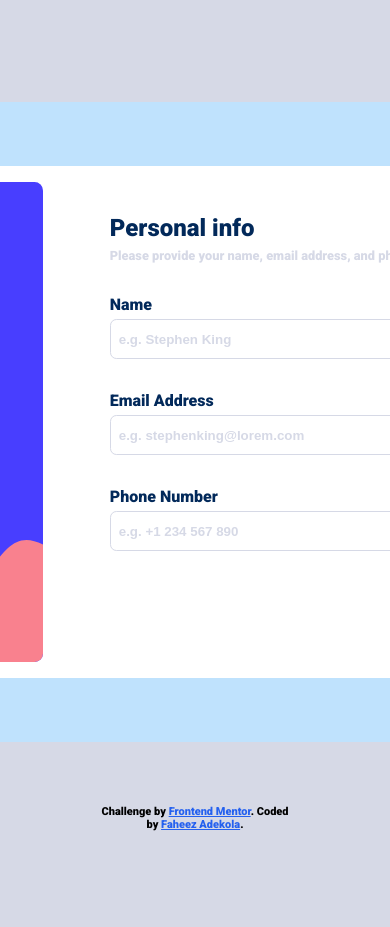
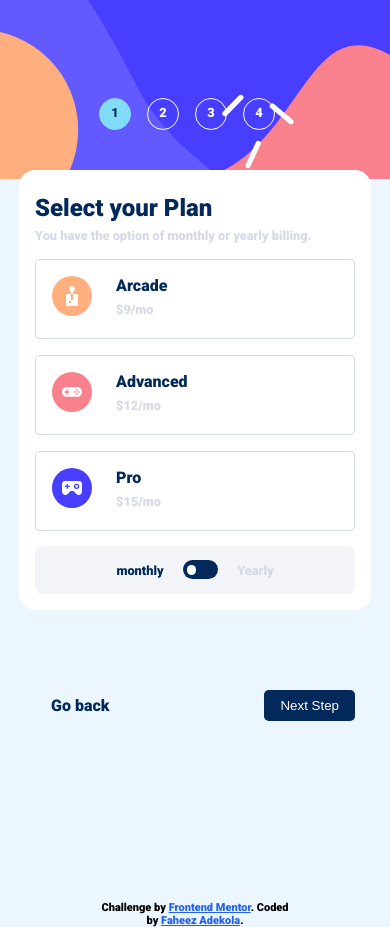
Before and after one commit to Kolahub/multi-step-form-main, a website: page index.html in a window 390 px wide. Before the commit the page ends 844 px from the top, so only its background shows below. Drawn offline with Linux system fonts and the light colour scheme.

Commit message:
mobile-design-completed

```diff
--- a/index.html
+++ b/index.html
@@ -38,7 +38,7 @@
         </div>
 
         <div class="aside">
-          <div class="aside__step--one">
+          <div class="aside__step--one hidden">
             <h2 class="heading_sec aside__step--one__heading">Personal info</h2>
           <p> Please provide your name, email address, and phone number.</p>
 
@@ -55,13 +55,17 @@
             <p class="aside__step--one__required hidden">this field is required</p>
             <input type="tel" class="aside__step--one__I input__log--tel" placeholder="e.g. +1 234 567 890">
           </form>
-
+            <div class="aside__footer">
+              <div class="aside__back">
+                &nbsp;
+              </div>
               <div class="aside__step--one__nextBoxPlan">
-            <button class="aside__step--one__nextPlan">Next Step</button>
+                <button class="aside__step--one__nextPlan aside__next aside__next">Next Step</button>
+              </div>
             </div>
           </div>
 
-          <div class="aside__step--two hidden">
+          <div class="aside__step--two">
             <h2 class="heading_sec aside__step--two__heading">Select your Plan</h2>
           <p> You have the option of monthly or yearly billing.</p>
 
@@ -77,11 +81,20 @@
                 <label for="arcade" class="aside__step--two__radio-label">
                   <div class="aside__step--two__arcade aside__step--two__con arcade">
                     <img src="images/icon-arcade.svg" alt="arcade" class="aside__step--two__pic arcade__pic">
+
+                    <div class="aside__step--two__text">
+                      <div class="">
                         <h3 class="heading__ter">Arcade</h3>
+                      </div>
+
+                      <div class="">
                         <p class="price price--arcade">$9/mo</p>
+                      </div>
+
                       <div class="yearly--price hidden">
                         <p class="price--arcade">$90/yr</p>
                         <h6 class="heading__bottom">2 months free</h6>
+                      </div>
                     </div>
                   </div>
                 </label>
@@ -98,11 +111,19 @@
             <label for="advanced" class="aside__step--two__radio-label">
               <div class="aside__step--two__advanced aside__step--two__con advanced">
                 <img src="images/icon-advanced.svg" alt="arcade" class="aside__step--two__pic arcade__pic">
+                <div class="aside__step--two__text">
+                  <div class="">
                     <h3 class="heading__ter">Advanced</h3>
+                  </div>
+
+                  <div class="">
                     <p class="price price--advanced">$12/mo</p>
+                  </div>
+
                   <div class="yearly--price hidden">
                     <p class="price--advanced">$120/yr</p>
                     <h6 class="heading__bottom">2 months free</h6>
+                  </div>
                 </div>
               </div>
             </label>
@@ -119,11 +140,20 @@
             <label for="pro" class="aside__step--two__radio-label">
               <div class="aside__step--two__pro aside__step--two__con pro">
                 <img src="images/icon-pro.svg" alt="arcade" class="aside__step--two__pic arcade__pic">
+
+                <div class="aside__step--two__text">
+                  <div class="aside__step--two__h3">
                     <h3 class="heading__ter">Pro</h3>
+                  </div>
+
+                  <div class="">
                     <p class="price price--pro">$15/mo</p>
+                  </div>
+
                   <div class="yearly--price hidden">
                     <p class="price--pro">$150/yr</p>
                     <h6 class="heading__bottom">2 months free</h6>
+                  </div>
                 </div>
               </div>
             </label>
@@ -140,12 +170,13 @@
             </p>
           </div>
 
+          <div class="aside__footer">
             <div class="aside__step--two__backBoxInfo">
-            <a href="#" class="aside__step--two__backInfo">Go back</a>
+              <a href="#" class="aside__step--two__backInfo aside__back">Go back</a>
             </div>
-
             <div class="aside__step--two__nextBoxAddon">
-            <button class="aside__step--two__nextAddon">Next Step</button>
+              <button class="aside__step--two__nextAddon aside__next">Next Step</button>
+            </div>
           </div>
           </div>
 
@@ -176,12 +207,14 @@
             </div>
           </div>
 
+          <div class="aside__footer">
             <div class="aside__step--three__backBoxPlan">
-            <a href="#" class="aside__step--three__backPlan">Go back</a>
+              <a href="#" class="aside__step--three__backPlan aside__back">Go back</a>
             </div>
 
             <div class="aside__step--three__nextBoxSum">
-            <button class="aside__step--three__nextSum">Next Step</button>
+              <button class="aside__step--three__nextSum aside__next">Next Step</button>
+            </div>
           </div>
           </div>
 
@@ -240,16 +273,19 @@
               </div>
             </div>
 
+            <div class="aside__footer">
               <div class="aside__step--four__backBoxAddon">
-              <a href="#" class="aside__step--four__backAddon">Go back</a>
+                <a href="#" class="aside__step--four__backAddon aside__back">Go back</a>
               </div>
 
               <div class="aside__step--four__nextBoxCon">
-              <button class="aside__step--four__nextCon">Confirm</button>
+                <button class="aside__step--four__nextCon aside__next">Confirm</button>
+              </div>
             </div>
           </div>
 
           <div class="aside__completed completed hidden">
+            <div class="aside__completed__con">
               <div class="aside__completed--picBox">
                 <img src="images/icon-thank-you.svg" alt="" class="aside__completed--pic">
                 </div>
@@ -258,6 +294,7 @@
                 </div>
                 <div class="aside__completed--text">
                   <p>Thanks for confirming your subcribtion! we hope you have fun using our platform. if you ever need support, please feel free to email us at support@foremgaming.com .</p>
+                </div>
             </div>
           </div>
           </div>
--- a/sass/abstracts/_mixins.scss
+++ b/sass/abstracts/_mixins.scss
@@ -4,3 +4,15 @@
     left: 50%;
     transform: translate(-50%, -50%);
 }
+
+@mixin respond ($break-point) {
+    @if $break-point == phone {
+        @media only screen and (max-width:28.125em) {@content};
+    }
+    @if $break-point == tab-port {
+        @media (max-width : 56.25em) {@content}
+    }
+    @if $break-point == tab-land {
+        @media (max-width : 75em) {@content}
+    }
+}
--- a/sass/base/_base.scss
+++ b/sass/base/_base.scss
@@ -5,10 +5,24 @@
 }
 .html {
     font-size: 62.5%;
-}
+
+    @include respond(tab-land) {
+        font-size: 56.25%; // 1rem = 9px; 9px/16px = 50%
+    }
+    @include respond(tab-port) {
+        font-size: 50%; // 1rem = 8px
+    }
+    }
 
 body {
     box-sizing: border-box;
-    background-color: $color-grey-light;
+    background-color: rgba($color-blue-light, 0.3);
     font-family: 'Roboto', sans-serif;
+
+    @include respond (phone) {
+        background-image: url(../images/bg-sidebar-mobile.svg);
+        background-repeat: no-repeat;
+        background-size: cover;
+        z-index: -100;
+    }
 }
--- a/sass/components/_toggle.scss
+++ b/sass/components/_toggle.scss
@@ -8,6 +8,10 @@
   display: flex;
   align-items: center;
   justify-content: center;
+
+  @include respond(phone) {
+    margin-top: .9rem;
+}
 
 
   &__text {
--- a/sass/layouts/_aside.scss
+++ b/sass/layouts/_aside.scss
@@ -1,6 +1,53 @@
 .aside {
     margin-top: 2rem;
     // margin-right: 2rem;
+
+    @include respond(phone) {
+        margin-top: .5rem;
+    }
+    &__footer {
+        display: flex;
+        flex-direction: row;
+        justify-content: space-between;
+        align-items: center;
+        margin-top: 3rem;
+
+        @include respond(phone) {
+            margin-top: 6rem;
+        }
+    }
+    &__back {
+        border: none;
+        padding: .5rem 1rem;
+        border-radius: .3rem;
+        color: $color-blue-dark;
+        text-decoration: none;
+        font-weight: 700;
+        cursor: pointer;
+
+        @include respond(phone) {
+
+        }
+    }
+
+    &__next {
+        border: none;
+        padding: .5rem 1rem;
+        border-radius: .3rem;
+        color: $color-white;
+        background-color: $color-blue-dark;
+        cursor: pointer;
+
+        @include respond(phone) {
+
+        }
+
+        &:hover,
+        &:active {
+                opacity: .8;
+            }
+    }
+
     &__step--one {
 
         &__form {
@@ -41,27 +88,16 @@
             }
         }
 
-        &__nextBoxPlan {
-            position: absolute;
-            right: 6.5rem;
-        }
+        &__nextPlan {
 
-        &__nextPlan {
-            border: none;
-            padding: .5rem 1rem;
-            border-radius: .3rem;
-            color: $color-white;
-            background-color: $color-blue-dark;
-            cursor: pointer;
 
-            &:hover,
-            &:active {
-                opacity: .8;
-            }
         }
     }
 
     &__step--two {
+        @include respond(phone) {
+            height: 25rem;
+        }
 
         &__con {
             display: flex;
@@ -77,12 +113,23 @@
                 border: 1.55px solid $color-blue;
                 transform: translateY(-6px) scale(1.1);
             }
+
+            @include respond (phone) {
+                width: 100%;
+                height: 5rem;
+                display: flex;
+                flex-direction: row;
+            }
         }
 
         &__pic {
             width: 2.5rem;
             height: 2.5rem;
             margin-bottom: 2.5rem;
+
+            @include respond (phone) {
+                margin-right: 1.5rem;
+            }
         }
 
         &__radio-input {
@@ -93,39 +140,22 @@
             border: 1.55px solid $color-blue;
             background-color: rgba($color-blue-light, .3);
         }
-        &__backBoxInfo {
-            position: absolute;
-            left: 18.5rem;
-            bottom: 2.5rem;
+
+        &__text {
+
+            @include respond (phone) {
+                display: flex;
+                flex-direction: column;
+            }
         }
 
-        &__backInfo {
-            border: none;
-            padding: .5rem 1rem;
-            border-radius: .3rem;
-            color: $color-blue-dark;
-            text-decoration: none;
-            font-weight: 700;
-            cursor: pointer;
-        }
-
-        &__nextBoxAddon {
-            position: absolute;
-            right: 7.5rem;
-            bottom: 2rem;
-        }
-
-        &__nextAddon {
-            border: none;
-            padding: .5rem 1rem;
-            border-radius: .3rem;
-            color: $color-white;
-            background-color: $color-blue-dark;
-            cursor: pointer;
-        }
     }
 
     &__step--three {
+        @include respond(phone) {
+            height: 20rem;
+        }
+
         &__con {
             display: flex;
             flex-direction: row;
@@ -138,6 +168,11 @@
 
             &:hover {
                 border: 1.55px solid $color-blue;
+            }
+
+            @include respond (phone) {
+                width: 100%;
+                height: 4rem;
             }
         }
 
@@ -168,41 +203,22 @@
             right: 6.5rem;
             color: $color-blue;
             font-weight: 300;
-        }
 
-        &__backBoxPlan {
-            position: absolute;
-            left: 18.5rem;
-            bottom: 2.5rem;
+            @include respond(phone) {
+                right: 2rem ;
+            }
         }
 
         &__backPlan {
-            border: none;
-            padding: .5rem 1rem;
-            border-radius: .3rem;
             color: $color-grey-light;
-            text-decoration: none;
-            font-weight: 700;
-            cursor: pointer;
-        }
-
-        &__nextBoxSum {
-            position: absolute;
-            right: 5.5rem;
-            bottom: 2rem;
-        }
-
-        &__nextSum {
-            border: none;
-            padding: .5rem 1rem;
-            border-radius: .3rem;
-            color: $color-white;
-            background-color: $color-blue-dark;
-            cursor: pointer;
         }
     }
 
     &__step--four {
+        @include respond(phone) {
+            height: 15rem;
+        }
+
         &__con {
             position: relative;
             padding: 1rem;
@@ -211,6 +227,11 @@
             height: 100%;
             background-color: rgba($color-grey-light, .1);
             border-radius: 1rem;
+
+             @include respond(phone) {
+            width: 100%;
+            height: auto;
+        }
         }
 
         &__top{
@@ -262,47 +283,30 @@
             }
         }
 
-        &__backBoxAddon {
-            position: absolute;
-            left: 18.5rem;
-            bottom: 2.5rem;
-        }
 
         &__backAddon {
-            border: none;
-            padding: .5rem 1rem;
-            border-radius: .3rem;
-            color: $color-grey-light;
-            text-decoration: none;
-            font-weight: 700;
-            cursor: pointer;
+            color: $color-grey-light !important;
+            font-size: 1.2rem !important;
         }
-
-        &__nextBoxCon {
-            position: absolute;
-            right: 5.5rem;
-            bottom: 2rem;
-        }
-
-        &__nextCon {
-            border: none;
-            padding: .5rem 1rem;
-            border-radius: .3rem;
-            color: $color-white;
-            background-color: $color-blue-dark;
-            cursor: pointer;
-        }
-
 
     }
 
     &__completed {
-        display: flex;
+        &__con {
+            display: flex;
         flex-direction: column;
         align-items: center;
         justify-content: middle;
         @include center;
         left: 65%;
+
+        @include respond(phone) {
+            left: 50%;
+        }
+        }
+        @include respond(phone) {
+            height: 20rem;
+        }
 
         &--pic {
             margin-bottom: 1rem;
@@ -312,6 +316,10 @@
             width: 25rem;
             text-align: center;
             margin-top: .4rem;
+
+            @include respond(phone) {
+                width: 18rem;
+            }
         }
         h3 {
             font-family: 'Roboto', sans-serif;
--- a/sass/layouts/_footer.scss
+++ b/sass/layouts/_footer.scss
@@ -6,4 +6,8 @@
     left: 50%;
     transform: translate(-50%, -50%);
     & a { color: hsl(222, 86%, 54%); }
+
+    @include respond(phone) {
+        bottom: -6rem;
+    }
 }
--- a/sass/layouts/_grids.scss
+++ b/sass/layouts/_grids.scss
@@ -3,6 +3,13 @@
     grid-template-columns: 1fr 1fr 1fr;
     column-gap: 1rem;
     margin-top: 3rem;
+
+    @include respond(phone) {
+        grid-template-columns: 1fr;
+        row-gap: 1rem;
+        margin-top: 1rem;
+
+    }
 }
 
 .grid__add-on {
@@ -10,4 +17,9 @@
     grid-template-rows: 1fr 1fr 1fr;
     row-gap: 1rem;
     margin-top: 3rem;
+
+    @include respond(phone) {
+        margin-top: 2rem;
+
+    }
 }
--- a/sass/layouts/_sidebar.scss
+++ b/sass/layouts/_sidebar.scss
@@ -4,6 +4,10 @@
         position: relative;
         &-img {
             height: 30rem;
+
+            @include respond(phone) {
+                display: none;
+            }
         }
         &-content {
             display: flex;
@@ -13,7 +17,20 @@
 
             &__left {
                 margin-right: 1.5rem;
+                @include respond(phone) {
+                    display: flex;
+                    flex-direction: row;
+                    position: absolute;
+                    top: -8rem;
+                    margin-right: 0;
+                    margin-left: 2rem;
+                }
+            }
 
+            &__right {
+                @include respond(phone) {
+                    display: none;
+                }
             }
             &__num{
                 border: 1px solid $color-white;
@@ -28,6 +45,10 @@
                 cursor: pointer;
                 &:not(:last-child) {
                     margin-bottom: 2rem;
+                }
+
+                @include respond(phone) {
+                    margin-right: 1rem;
                 }
             }
             &__numH {
--- a/sass/pages/_home.scss
+++ b/sass/pages/_home.scss
@@ -1,13 +1,3 @@
-main {
-    position: fixed;
-    top: 50%;
-    left: 50%;
-    transform: translate(-50%, -50%);
-    background-color: $color-blue-light;
-    height: 40rem;
-    width: 65rem;
-}
-
 .container {
     display: flex;
     position: absolute;
@@ -15,8 +5,15 @@ main {
     left: 50%;
     transform: translate(-50%, -50%);
     background-color: $color-white;
-    height: 32rem;
+    height: auto;
     width: 50rem;
     border-radius: 1rem;
     padding: 1rem;
+
+    @include respond (phone) {
+        display: block;
+        width: 22rem;
+        margin-top: -2rem;
+        z-index: 1;
+    }
 }
```
Also changed, not shown: style.css. Lines whose indentation alone changed are shown as unchanged.
